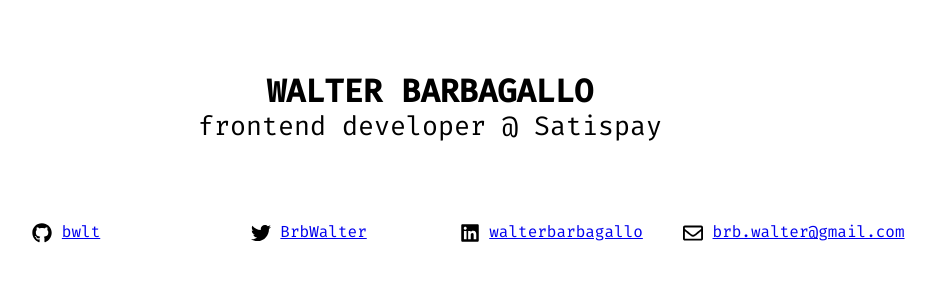
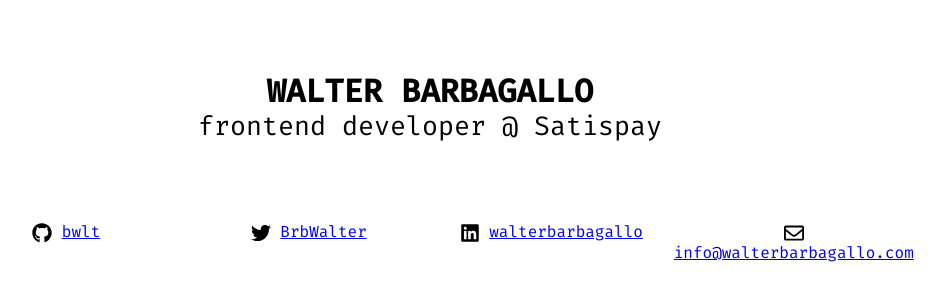
Before and after one commit to bwlt/bwlt.github.io, a website: page index.html in a window 1280 px wide. Shown: the part 122-422 px from the top of the page, without its empty margins (210-1155 px from the left). Drawn offline with Linux system fonts and the light colour scheme.

Commit message:
Change email

```diff
--- a/index.html
+++ b/index.html
@@ -47,10 +47,10 @@
         </li>
         <li class="c-xs-12 c-sm-6 c-lg-3">
           <a
-            href="mailto:brb.walter@gmail.com"
+            href="mailto:info@walterbarbagallo.com"
           >
             <img src="/images/envelope.svg" alt="">
-            <span>brb.walter@gmail.com</span>
+            <span>info@walterbarbagallo.com</span>
           </a>
         </li>
       </ul>
```
